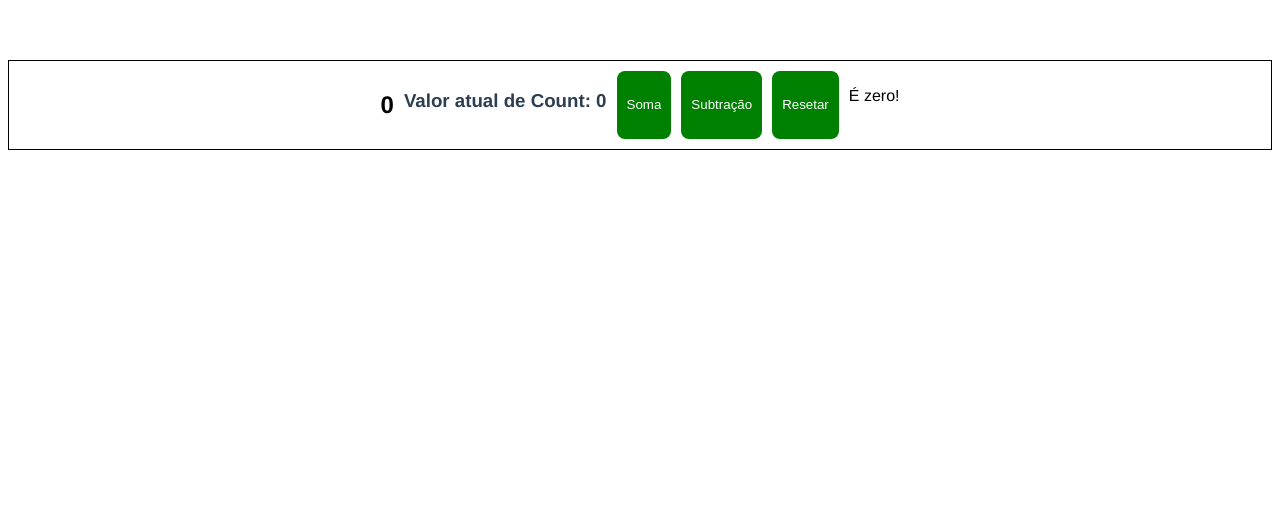
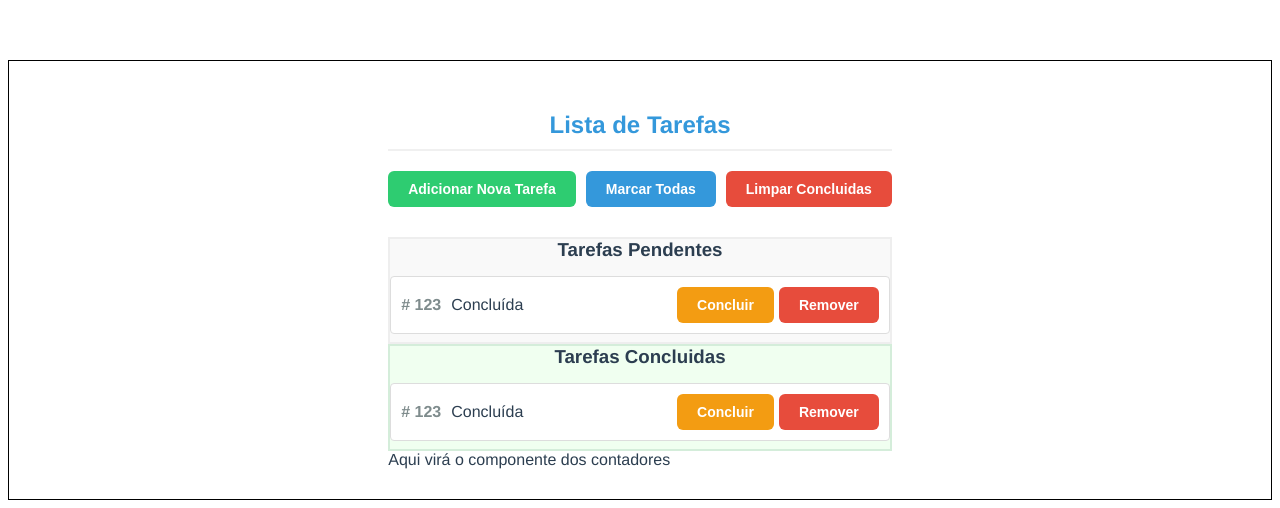
Before and after one commit to MariaEmilia611/Vue, a Vue app: page / in a window 1280 px wide. Shown: the top 508 px of the page. Built offline with nearby package versions, Linux system fonts and the light colour scheme.

Commit message:
Task.2and3

```diff
--- a/src/App.vue
+++ b/src/App.vue
@@ -1,64 +1,15 @@
 <template>
   <div class="container-box">
-    <h2 :style="{ color: changeColorCount }">
-      {{ count }}
-    </h2>
-
-    <CounterButtons :count-value="count" @change-count="handleCountChange" />
-
-    <p :style="{ color: changeColorCount }">
-      {{ countState }}
-    </p>
+    <TaskList />
   </div>
-
 </template>
 
 <script>
-import CounterButtons from './components/CounterButtons.vue';
+import TaskList from './components/TaskList.vue';
 export default {
   name: 'App',
   components: {
-    CounterButtons
-  },
-  data() {
-    return {
-      count: Number(localStorage.getItem('count')) || 0
-    }
-  },
-  methods: {
-    handleCountChange(action, value = 1) {
-      switch (action) {
-        case 'increment':
-          this.count += value
-          break
-        case 'decrement':
-          this.count -= value
-          break
-        case 'reset':
-          this.count = 0
-          break
-      }
-    }
-  },
-  computed: {
-    changeColorCount() {
-      if (this.count === 0) return 'black'
-      if (this.count > 0) return 'green'
-      return 'red'
-    },
-    countState() {
-      if (this.count === 0) return 'É zero!'
-      if (this.count < 0) return 'É negativo!'
-      return 'É positivo !'
-    }
-  },
-  watch: {
-    count (newValue) {
-      localStorage.setItem('count', newValue)
-    },
-    changeColorCount(newValue) {
-      alert(`Color selecionada é: ${newValue}`)
-    }
+    TaskList
   }
 }
 
--- a/src/components/TaskItem.vue
+++ b/src/components/TaskItem.vue
@@ -10,6 +10,11 @@
         </button>
     </div>
 </template>
+<script>
+export default {
+    name: 'TaskItem'
+}
+</script>
 <style>
 
 .task-item {
--- a/src/components/TaskList.vue
+++ b/src/components/TaskList.vue
@@ -15,14 +15,121 @@
         <div class="tasks-coitainer">
             <div class="peding-tasks">
                 <h3>Tarefas Pendentes</h3>
-                <span>Lista de Tarefas Pendentes</span>
+                <TaskItem />
             </div>
 
             <div class="completed-tasks">
                 <h3>Tarefas Concluidas</h3>
-                <span>Lista de Tarefas Concluidas</span>
+                <TaskItem />
             </div>
 
         </div>
+
+        <span>Aqui virá o componente dos contadores</span>
+
     </div>
 </template>
+<script>
+import TaskItem from './TaskItem.vue';
+export default {
+    name: 'TaskList',
+    components: {
+     TaskItem
+
+    }
+
+}
+</script>
+<style>
+.task-list-container {
+    max-width: 1000px;
+    margin: 0 auto;
+    padding: 20px;
+}
+
+h2 {
+    color: #3498db;
+    margin-bottom: 20px;
+    padding-bottom: 10px;
+    border-bottom: 2px solid #f0f0f0;
+    text-align: center;
+}
+
+.controls {
+    display: flex;
+    gap: 10px;
+    margin-bottom: 30px;
+    flex-wrap: wrap;
+    justify-self: center;
+}
+
+button {
+    padding: 10px 20px;
+    border: none;
+    border-radius: 6px;
+    cursor: pointer;
+    font-weight: bold;
+    transition: all 0.3s;
+    font-size: 14px;
+}
+
+.btn-add {
+    background-color: #2ecc71;
+    color: white;
+}
+
+.btn-add:hover {
+    background-color: #27ae60;
+    transform: translateY(-2px);
+}
+
+.btn-toggle-all {
+    background-color: #3498db;
+    color: white;
+}
+
+.btn-toggle-all:hover {
+    background-color: #2980b9;
+    transform: translateY(-2px);
+}
+
+.btn-clear {
+    background-color: #e74c3c;
+    color: white;
+}
+
+.btn-clear:hover {
+    background-color: #c0392b;
+    transform: translateY(-2px);
+}
+
+.task-container {
+    display: grid;
+    grid-template-columns: 1fr 1fr;
+    gap: 30px;
+    margin-bottom: 30px;
+}
+
+.peding-tasks .completed-tasks {
+    padding: 20px;
+    border-radius: 8px;
+}
+
+.peding-tasks {
+    background-color: #f9f9f9;
+    border: 2px solid #eee;
+}
+
+.completed-tasks {
+    background-color: #f0fff0;
+    border: 2px solid #d4edda;
+}
+
+.peding-tasks h3,
+.completed-tasks h3 {
+    margin-top: 0;
+    margin-bottom: 15px;
+    color: #2c3e50;
+    text-align: center;
+}
+</style>
```
